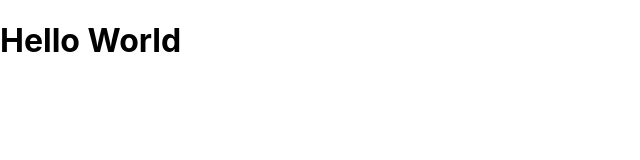
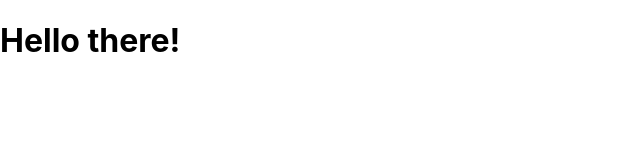
Before and after one commit to pinheiroduda/alura-react-form, a React (Create React App) app: page / in a window 1280 px wide. Shown: the top 160 px of the page, without its empty margins (0-640 px from the left). Built offline with nearby package versions, Linux system fonts and the light colour scheme.

Commit message:
feat: ✨ creates form component

```diff
--- a/src/App.js
+++ b/src/App.js
@@ -1,7 +1,11 @@
+import { Form } from './components/form/Form'
+
 function App() {
   return (
-    <h1>Hello World</h1>
-  );
+    <>
+      <Form />
+    </>
+  )
 }
 
-export default App;
+export default App
--- /dev/null
+++ b/src/components/form/Form.jsx
@@ -0,0 +1,7 @@
+import React from 'react';
+
+export function Form() {
+  return (
+    <h1>Hello there!</h1>
+  )
+}
```
